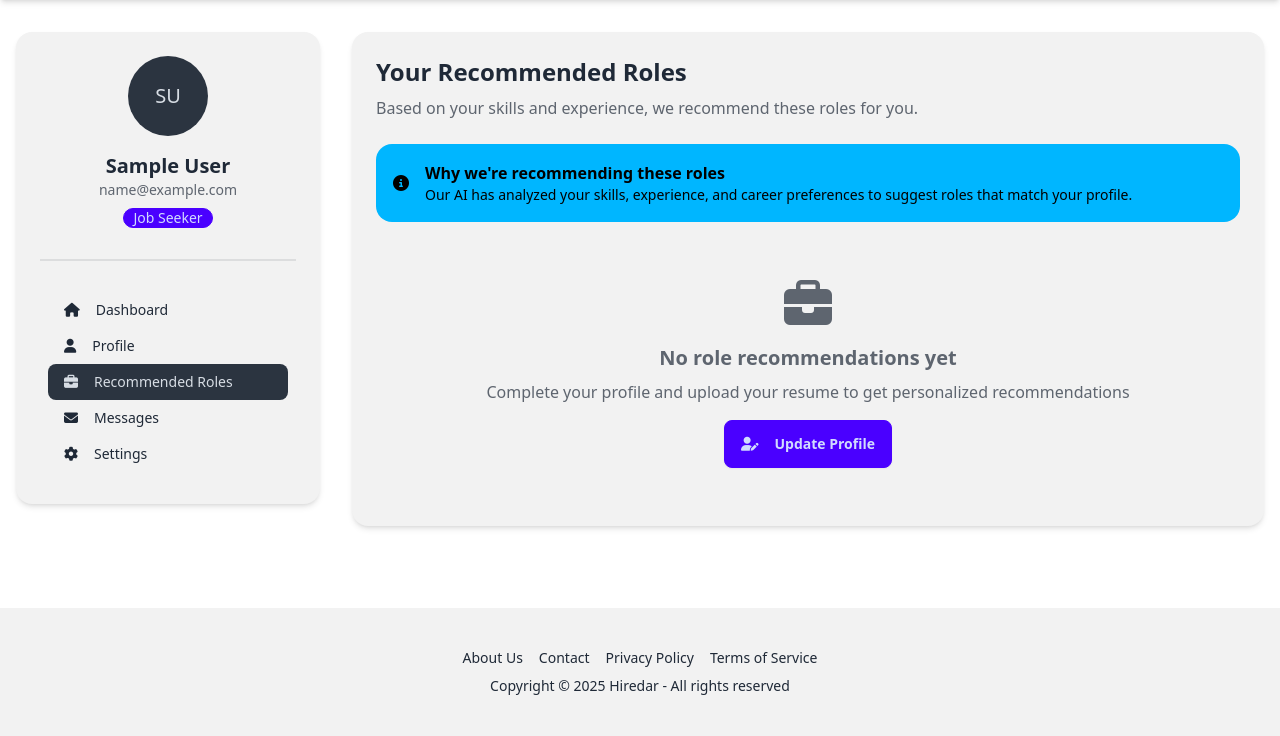
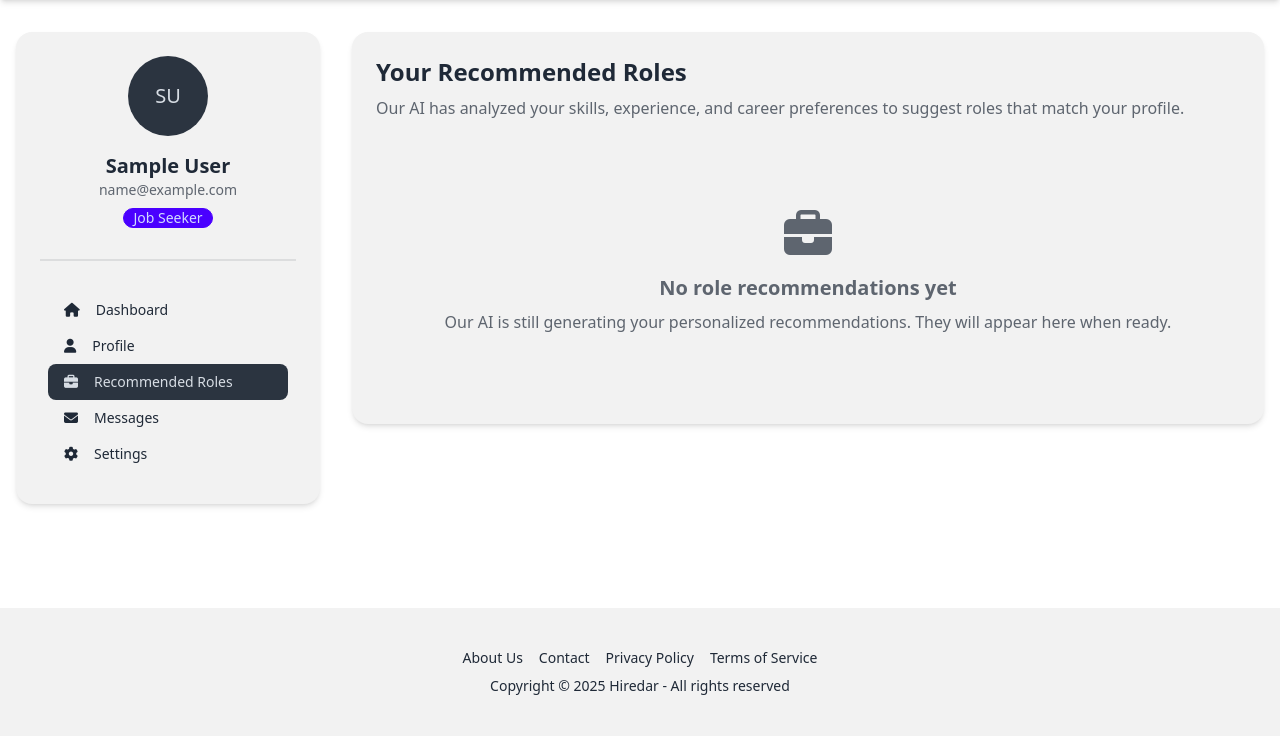
Before and after one commit to btfranklin/hiredar-saas-archive, a Django app: template apps/job_seekers/templates/job_seekers/role_recommendations.html in a window 1280 px wide. Shown: the part 64-800 px from the top of the page. Run offline with Django 5.2, Linux system fonts and the light colour scheme; the template is opened without the code that fills it, so the values that code supplies are empty; the visitor is signed in with stand-in values (Sample User, id 1); some libraries are stand-ins or nearby versions.

Commit message:
Refactor role recommendations template for clarity
- Simplified the introductory text in the role recommendations template to enhance user understanding.
- Updated the message displayed when no role recommendations are available, providing clearer guidance on the AI's processing status.

```diff
--- a/apps/job_seekers/templates/job_seekers/role_recommendations.html
+++ b/apps/job_seekers/templates/job_seekers/role_recommendations.html
@@ -13,15 +13,7 @@
         <div class="w-full lg:w-3/4">
             <div class="bg-base-200 rounded-box p-6 shadow-md mb-8">
                 <h2 class="text-2xl font-bold mb-2">Your Recommended Roles</h2>
-                <p class="text-base-content/70 mb-6">Based on your skills and experience, we recommend these roles for you.</p>
-
-                <div class="alert alert-info mb-6">
-                    <i class="fas fa-info-circle"></i>
-                    <div>
-                        <p class="font-bold">Why we're recommending these roles</p>
-                        <p class="text-sm">Our AI has analyzed your skills, experience, and career preferences to suggest roles that match your profile.</p>
-                    </div>
-                </div>
+                <p class="text-base-content/70 mb-6">Our AI has analyzed your skills, experience, and career preferences to suggest roles that match your profile.</p>
 
                 {% if role_recommendations %}
                     <!-- Filter controls -->
@@ -99,10 +91,7 @@
                     <div class="flex flex-col items-center justify-center h-64 text-base-content/70">
                         <i class="fas fa-briefcase text-5xl mb-4"></i>
                         <h3 class="text-xl font-bold mb-2">No role recommendations yet</h3>
-                        <p>Complete your profile and upload your resume to get personalized recommendations</p>
-                        <a href="{% url 'job_seekers:settings' %}" class="btn btn-primary mt-4">
-                            <i class="fas fa-user-edit mr-2"></i> Update Profile
-                        </a>
+                        <p>Our AI is still generating your personalized recommendations. They will appear here when ready.</p>
                     </div>
                 {% endif %}
             </div>
```
